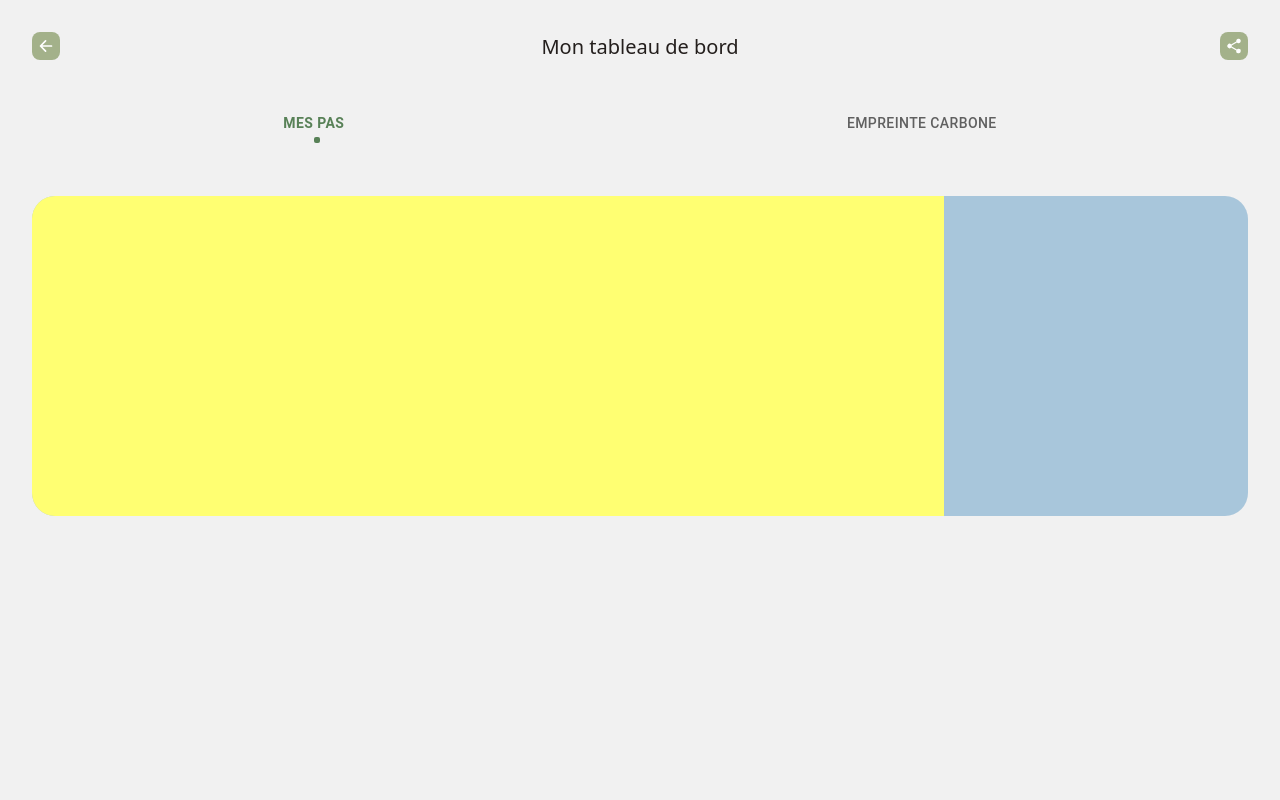
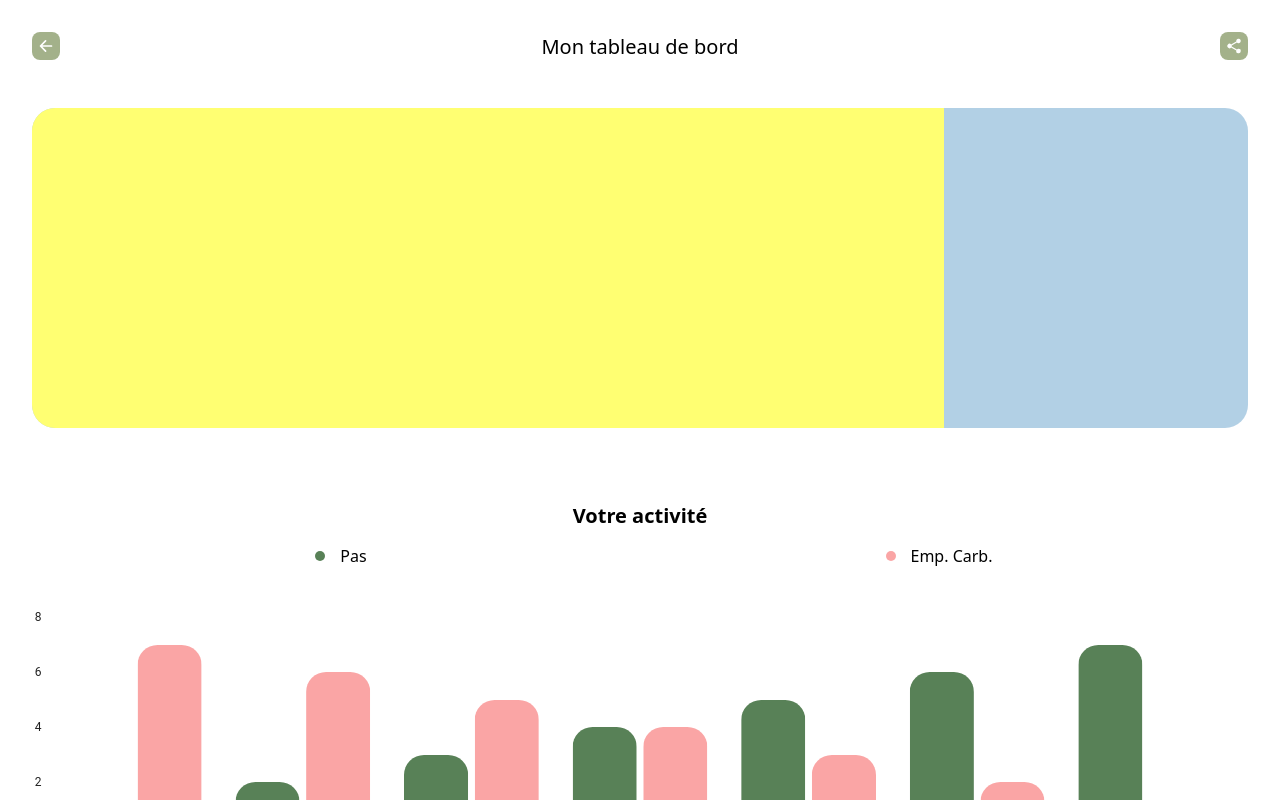
Before and after one commit to Etu1906/greenstepfront, a React (Vite) app: page /dashboard in a window 1280 px wide. Built offline with nearby package versions, Linux system fonts and the light colour scheme.

Commit message:
feat [DASHBOARD] front (couleur provisoire)

```diff
--- a/src/app.scss
+++ b/src/app.scss
@@ -5,3 +5,6 @@ body{
     color:$black-color;
     // font-family: Arial;
 }
+ion-page{
+    background: $primary-color;
+}
--- /dev/null
+++ b/src/components/dashboard/components/DashboardChart.tsx
@@ -0,0 +1,105 @@
+import { BarChart } from "@mui/x-charts/BarChart";
+import { useState } from "react";
+
+interface DashboardChartProps {
+  type: string;
+  greendata: number[];
+  reddata: number[];
+}
+const initialState: DashboardChartProps = {
+  type: "month",
+  greendata: [],
+  reddata: [],
+};
+export const DashboardChart: React.FC<DashboardChartProps> = (props) => {
+  const [state, setState] = useState<DashboardChartProps>(initialState);
+
+  var labels = ["Lun", "Mar", "Mer", "Jeu", "Ven", "Sam", "Dim"];
+
+  if (props.type == "month") {
+    labels = [
+      "Jan",
+      "Fév",
+      "Mar",
+      "Avr",
+      "Mai",
+      "Juin",
+      "Juil",
+      "Aoû",
+      "Sep",
+      "Oct",
+      "Nov",
+      "Déc",
+    ];
+  }
+  return (
+    <>
+      <div className="dashboard-week">
+        <span className="my-title">Votre activité</span>
+        <div className="legends">
+          <div className="legend">
+            <div className="color" id="legend-pas-color"></div>
+            <div className="legend-label">Pas</div>
+          </div>
+          <div className="legend">
+            <div className="color" id="legend-carbone-color"></div>
+            <div className="legend-label">Emp. Carb.</div>
+          </div>
+        </div>
+        <div className="dashboard-chart">
+          <BarChart
+            borderRadius={20}
+            series={[
+              {
+                data: props.greendata,
+                label: "pas",
+                id: "pas",
+                color: "#588157",
+              },
+              {
+                data: props.reddata,
+                label: "empreinte carbone",
+                id: "carbone",
+                color: "#faa5a5",
+              },
+            ]}
+            xAxis={[{ data: labels, scaleType: "band" }]}
+          />
+        </div>
+      </div>
+      <div className="dashboard-week">
+        <span className="my-title">Votre activité</span>
+        <div className="legends">
+          <div className="legend">
+            <div className="color" id="legend-pas-color"></div>
+            <div className="legend-label">Pas</div>
+          </div>
+          <div className="legend">
+            <div className="color" id="legend-carbone-color"></div>
+            <div className="legend-label">Emp. Carb.</div>
+          </div>
+        </div>
+        <div className="dashboard-chart">
+          <BarChart
+            borderRadius={20}
+            series={[
+              {
+                data: props.greendata,
+                label: "pas",
+                id: "pas",
+                color: "#588157",
+              },
+              {
+                data: props.reddata,
+                label: "empreinte carbone",
+                id: "carbone",
+                color: "#faa5a5",
+              },
+            ]}
+            xAxis={[{ data: labels, scaleType: "band" }]}
+          />
+        </div>
+      </div>
+    </>
+  );
+};
--- /dev/null
+++ b/src/components/dashboard/components/DashboardComponent.tsx
@@ -0,0 +1,13 @@
+import { DashboardChart } from "./DashboardChart";
+import { Progress } from "./Progress";
+
+export const DashboardComponent: React.FC = () => {
+  return (
+    <>
+      <div className="inner-dashboard">
+        <Progress old_value={20} actual_value={15} type={1}></Progress>
+        <DashboardChart type={"week"} greendata={[1,2,3,4,5,6,7]} reddata={[7,6,5,4,3,2,1]}/>
+      </div>
+    </>
+  );
+};
--- a/src/components/dashboard/components/GreenDashboard.tsx
+++ /dev/null
@@ -1,11 +0,0 @@
-import { Progress } from "./Progress";
-
-export const GreenDashboard : React.FC = () =>{
-    return (
-        <>
-            <div className="inner-dashboard">
-            <Progress old_value={20} actual_value={15} type={1}></Progress>
-            </div>
-        </>
-    );
-}
--- a/src/components/dashboard/components/RedDashboard.tsx
+++ /dev/null
@@ -1,3 +0,0 @@
-export const RedDashboard : React.FC = () =>{
-    return (<></>);
-}
--- a/src/components/dashboard/container/DashboardRoot.tsx
+++ b/src/components/dashboard/container/DashboardRoot.tsx
@@ -1,9 +1,9 @@
-import { Tab, Tabs } from "@mui/material";
 import { useState } from "react";
+import { DashboardComponent } from "../components/DashboardComponent";
 import { DashboardHead } from "../components/DashboardHead";
+import { IonContent, IonPage } from "@ionic/react";
 import "../style/dashboard.css";
-import { GreenDashboard } from "../components/GreenDashboard";
-import { RedDashboard } from "../components/RedDashboard";
+
 interface DashboardState {
   tab: number;
 }
@@ -20,21 +20,12 @@ export const DashboardRoot: React.FC = () => {
   };
   return (
     <>
-      <div className="dashboard">
-        <DashboardHead/>
-        <Tabs
-          className="tabs"
-          value={state.tab.toString()}
-          onChange={handleTabChange}
-          aria-label="wrapped label tabs example"
-        >
-          <Tab value="1" label="Mes pas" />
-          <Tab value="2" label="Empreinte Carbone" />
-        </Tabs>
-        {state.tab==1 && <GreenDashboard/>}
-        {state.tab==2 && <RedDashboard/>}
-
-      </div>
+        <IonContent>
+          <div className="dashboard">
+            <DashboardHead />
+            <DashboardComponent />
+          </div>
+        </IonContent>
     </>
   );
 };
--- a/src/components/dashboard/style/dashboard.css
+++ b/src/components/dashboard/style/dashboard.css
@@ -1,5 +1,5 @@
 .dashboard-head{
-    font-family: system-ui, -apple-system, BlinkMacSystemFont, 'Segoe UI', Roboto, Oxygen, Ubuntu, Cantarell, 'Open Sans', 'Helvetica Neue', sans-serif !important;
+
     display: flex;
     justify-content: space-between;
     /* padding: 2vh; */
@@ -7,9 +7,11 @@
 
     align-items: center;
 }
+
 .dashboard{
     padding-left: 4vh;
     padding-right: 4vh;
+    font-family: system-ui, -apple-system, BlinkMacSystemFont, 'Segoe UI', Roboto, Oxygen, Ubuntu, Cantarell, 'Open Sans', 'Helvetica Neue', sans-serif !important;
 }
 .dashboard-head span{
     font-size: 20px;
@@ -73,3 +75,75 @@ ion-icon{
 .inner-dashboard{
   margin-top: 6vh;
 }
+.MuiChartsAxis-line{
+  display: none;
+}
+.MuiChartsAxis-tick{
+  display: none;
+}
+.MuiBarElement-series-pas{
+  width: 10px;
+}
+
+g{
+  width: 20px;
+  display: block;
+}
+.dashboard-chart{
+  position: relative;
+  width: 100vw;
+  height: 40vh;
+}
+.MuiChartsLegend-root {
+  display: none;
+}
+.dashboard-week{
+  margin-top:6vh;
+  background-color: white;
+  border-radius: 25px;
+  padding: 10px;
+  display: flex;
+  align-items: center;
+  flex-direction: column;
+}
+.dashboard-chart{
+  display: flex;
+  justify-content: center;
+  align-items: center;
+}
+.my-title{
+  font-size: 20px;
+  font-weight: bold;
+  margin-top: 2vh;
+}
+
+.legends{
+  margin-top: 2vh;
+  display: flex;
+  justify-content: space-around;
+  align-items: center;
+  width: 100%;
+}
+.legend{
+  display: flex;
+  justify-content: center;
+  align-items: center;
+  width: 50%;
+}
+.color{
+  width: 10px;
+  height: 10px;
+  border-radius: 10px;
+}
+.legend-label{
+  margin-left: 15px;
+}
+#legend-pas-color{
+  background-color: #588157;
+}
+#legend-carbone-color{
+  background-color: #faa5a5;
+}
+.MuiChartsAxis-directionY{
+  font-family: system-ui, -apple-system, BlinkMacSystemFont, 'Segoe UI', Roboto, Oxygen, Cantarell, 'Open Sans', 'Helvetica Neue', sans-serif !important;
+}
```
